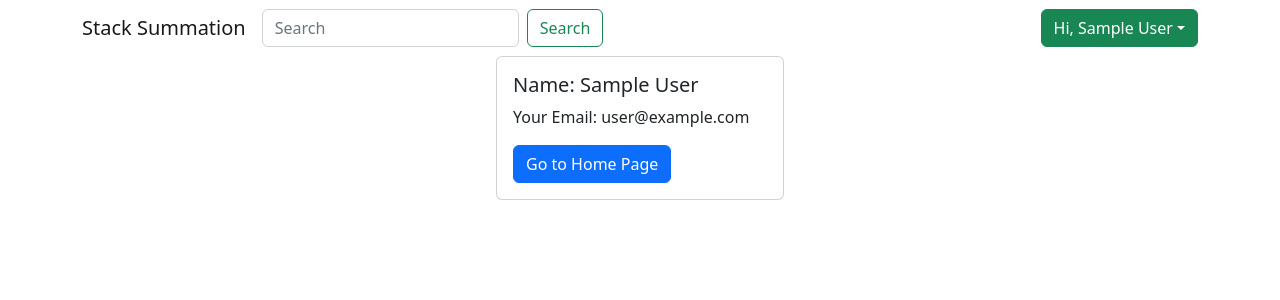
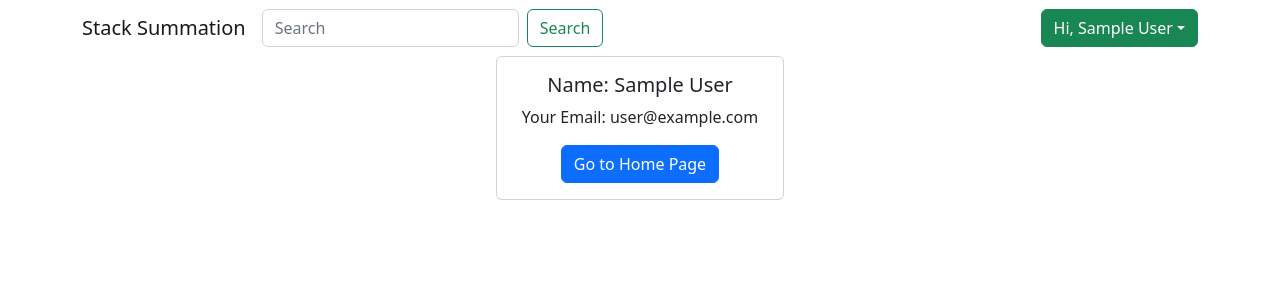
Before and after one commit to Najubhai-2031/blog_site_in_React, a React (Create React App) app: page /Profile in a window 1280 px wide. Shown: the top 300 px of the page. Built offline with nearby package versions, Linux system fonts and the light colour scheme; no server answers; sample sign-in values are in the browser's storage.

Commit message:
Done some Changes which Are Required in Other Functionality

```diff
--- a/src/Components/BlogDetails.js
+++ b/src/Components/BlogDetails.js
@@ -10,6 +10,7 @@ import "./style.css";
 
 const BlogDetails = () => {
   const { id } = useParams();
+  console.log("id", id)
   const navigate = useNavigate();
   const [title, setTitle] = useState("");
   const [desc, setDesc] = useState("");
--- a/src/Components/Header.js
+++ b/src/Components/Header.js
@@ -14,7 +14,6 @@ const Header = () => {
   const logout = () => {
     signOut(auth)
       .then(() => {
-        console.log("first");
         localStorage.clear();
         navigate("/auth/login");
       })
--- a/src/Components/Profile.js
+++ b/src/Components/Profile.js
@@ -14,24 +14,25 @@ const Profile = () => {
   useEffect(() => {
     onAuthStateChanged(auth, (user) => {
       if (user) {
-        setName(user.displayName)
+        setName(user.displayName);
         setEmail(user.email);
       } else {
-
       }
     });
   }, [auth]);
 
   return (
     <React.Fragment>
-      <div className="profile">
+      <div className="profile text-center">
         <Card style={{ width: "18rem" }}>
           <Card.Body>
             <Card.Title>Name: {name}</Card.Title>
             <Card.Text>Your Email: {email}</Card.Text>
-            <Button variant="primary" onClick={() => navigate("/")}>
-              Go to Home Page
-            </Button>
+            <div className="text-center">
+              <Button variant="primary" onClick={() => navigate("/")}>
+                Go to Home Page
+              </Button>
+            </div>
           </Card.Body>
         </Card>
       </div>
--- a/src/pages/home/style.css
+++ b/src/pages/home/style.css
@@ -27,3 +27,8 @@
 #update-btn{
   display: none;
 }
+
+.cards-inner .text{
+  text-align: left;
+  text-decoration: underline;
+}
--- a/src/pages/register/index.js
+++ b/src/pages/register/index.js
@@ -7,7 +7,7 @@ import { ToastContainer, toast } from "react-toastify";
 import "react-toastify/dist/ReactToastify.css";
 import { createUserWithEmailAndPassword, updateProfile } from "firebase/auth";
 import { auth, db } from "../../firebase/config";
-import { addDoc, collection } from "firebase/firestore";
+import { addDoc, collection, doc, setDoc } from "firebase/firestore";
 
 const Register = (props) => {
   const [name, setName] = useState("");
@@ -24,6 +24,7 @@ const Register = (props) => {
     if (isValid) {
       createUserWithEmailAndPassword(auth, email, pass, { displayName: "sldj" })
         .then((response) => {
+          console.log("response", response);
           updateProfile(auth.currentUser, {
             displayName: name,
           })
@@ -35,17 +36,17 @@ const Register = (props) => {
               // An error occurred
               // ...
             });
-          addDoc(collection(db, "users"), {
-            name: name,
+          setDoc(doc(db, "users", response?.user?.uid), {
             email: email,
             displayName: name,
+            id: response?.user?.uid,
           }).then((docResponse) => {
             console.log("docResponse", docResponse);
             toast.success("Registration Successfull");
           });
         })
         .catch((error) => {
-          toast.error(error)
+          toast.error(error);
         });
     }
   };
--- a/src/router/index.js
+++ b/src/router/index.js
@@ -1,3 +1,4 @@
+import AllProfiles from "../Components/UserProfile";
 import BlogDetails from "../Components/BlogDetails";
 import AuthenticationLayout from "../Components/layout/AuthenticationLayout";
 import MainLayout from "../Components/layout/MainLayout";
@@ -15,6 +16,7 @@ const Router = [
       { path: "/", element: <Home /> },
       { path: "Profile", element: <Profile /> },
       { path: "/Blog/:id", element: <BlogDetails /> },
+      { path: "/AllProfiles/:uid", element: <AllProfiles /> },
     ],
   },
   {
```
